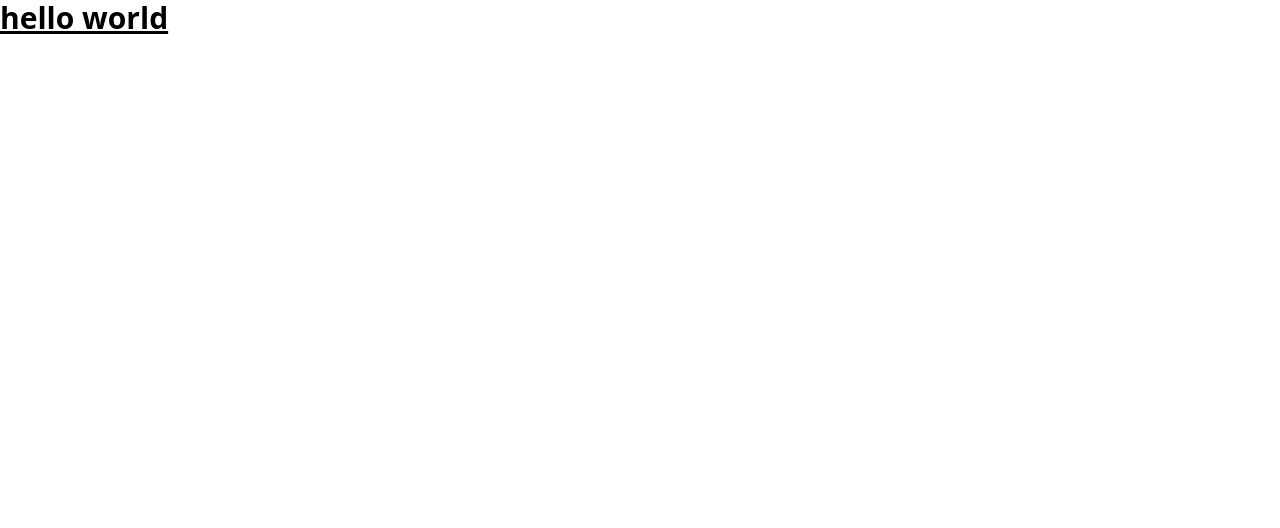
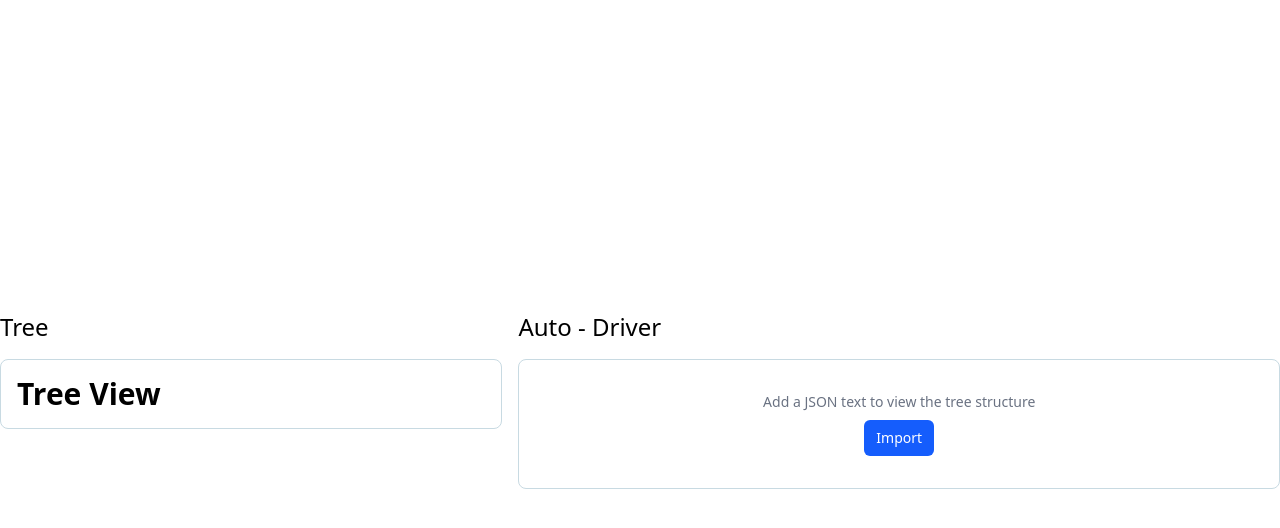
Before and after one commit to Mir-Labib-Hossain/snippet-tree-explorer, a React (Vite) app: page / in a window 1280 px wide. Shown: the top 528 px of the page. Built offline with nearby package versions, Linux system fonts and the light colour scheme.

Commit message:
Created basic Ui

```diff
--- a/src/App.tsx
+++ b/src/App.tsx
@@ -1,10 +1,52 @@
 import "./App.css";
+import { useState } from "react";
+import { Card } from "./components/ui/Card";
+import ImportJsonModal from "./components/ImportJsonModal";
 
 function App() {
+  const [jsonData, setJsonData] = useState<string | null>(null);
+  // {
+  //     root: {
+  //       src: {
+  //         app: null,
+  //         img: null,
+  //       },
+  //       public: {
+  //         languages: {
+  //           en: null,
+  //           bd: null,
+  //         },
+  //       },
+  //     },
+  //   }
+
   return (
-    <>
-      <h1 className="text-3xl font-bold underline">hello world</h1>
-    </>
+    <div className="flex items-center justify-center min-h-screen">
+      <div className="container mx-auto space-y-4">
+        <div className="grid grid-cols-10 gap-4">
+          <p className="text-2xl col-span-4">Tree</p>
+          <p className="text-2xl col-span-6">Auto - Driver</p>
+        </div>
+        <div className="grid grid-cols-10 gap-4">
+          <div className="col-span-4">
+            <Card>
+              <h1 className="text-3xl font-bold">Tree View</h1>
+            </Card>
+          </div>
+          <div className="col-span-6">
+            <Card>
+              {!jsonData && (
+                <div className="flex flex-col justify-center items-center gap-2 h-full my-4">
+                  <p className="text-sm text-gray-500">Add a JSON text to view the tree structure</p>
+                  <ImportJsonModal onImport={setJsonData} />
+                </div>
+              )}
+              {jsonData && <div className="whitespace-pre-wrap text-sm font-mono">{jsonData}</div>}
+            </Card>
+          </div>
+        </div>
+      </div>
+    </div>
   );
 }
 
--- /dev/null
+++ b/src/components/ImportJsonModal.tsx
@@ -0,0 +1,41 @@
+import { useState } from "react";
+import { Button } from "./ui/Button";
+import { Modal } from "./ui/Modal";
+
+function ImportJsonModal({ onImport }: { onImport: (jsonData: string) => void }) {
+  const [isOpen, setIsOpen] = useState(false);
+  const [text, setText] = useState("");
+
+  function closeModal() {
+    setIsOpen(false);
+    setText("");
+  }
+
+  function handleImport() {
+    onImport(text);
+    closeModal();
+  }
+
+  return (
+    <>
+      <Button onClick={() => setIsOpen(true)}>Import</Button>
+      <Modal
+        open={isOpen}
+        onClose={closeModal}
+        title="Import JSON"
+        footer={
+          <>
+            <Button variant="secondary" onClick={closeModal}>
+              Cancel
+            </Button>
+            <Button onClick={handleImport}>Import</Button>
+          </>
+        }
+      >
+        <textarea value={text} onChange={(e) => setText(e.target.value)} className="block w-full rounded border border-[#C8DAE2] p-2 font-mono text-sm" rows={8} placeholder="Paste your JSON here" />
+      </Modal>
+    </>
+  );
+}
+
+export default ImportJsonModal;
--- /dev/null
+++ b/src/components/ui/Button.tsx
@@ -0,0 +1,17 @@
+import { forwardRef } from "react";
+import type { ButtonHTMLAttributes } from "react";
+
+type ButtonVariant = "primary" | "secondary" | "ghost";
+export type ButtonProps = ButtonHTMLAttributes<HTMLButtonElement> & {
+  variant?: ButtonVariant;
+};
+
+const variantClasses: Record<ButtonVariant, string> = {
+  primary: "bg-blue-600 text-white hover:bg-blue-700",
+  secondary: "border border-gray-300 bg-white text-gray-900 hover:bg-gray-50",
+  ghost: "text-blue-600 hover:bg-blue-50",
+};
+
+export const Button = forwardRef<HTMLButtonElement, ButtonProps>(function Button({ className, variant = "primary", type = "button", ...props }, ref) {
+  return <button ref={ref} type={type} className={`rounded-md px-3 py-2 text-sm font-medium transition-colors cursor-pointer disabled:pointer-events-none disabled:opacity-60 ${variantClasses[variant]} ${className}`} {...props} />;
+});
--- /dev/null
+++ b/src/components/ui/Card.tsx
@@ -0,0 +1,9 @@
+import type { ReactNode } from "react";
+
+type CardProps = {
+  children: ReactNode;
+};
+
+export function Card({ children }: CardProps) {
+  return <div className="overflow-hidden rounded-lg border border-[#C8DAE2] p-4">{children}</div>;
+}
--- /dev/null
+++ b/src/components/ui/Modal.tsx
@@ -0,0 +1,37 @@
+import type { MouseEvent, ReactNode } from "react";
+
+type ModalProps = {
+  open: boolean;
+  onClose: () => void;
+  title?: string;
+  footer?: ReactNode;
+  children: ReactNode;
+};
+
+export function Modal({ open, onClose, title, footer, children }: ModalProps) {
+  if (!open) {
+    return null;
+  }
+
+  function handleOverlayClick(event: MouseEvent<HTMLDivElement>) {
+    if (event.target === event.currentTarget) {
+      onClose();
+    }
+  }
+
+  return (
+    <div className="fixed inset-0 z-50 flex items-center justify-center bg-black/40 p-4" onClick={handleOverlayClick} role="dialog" aria-modal="true" aria-label={title}>
+      <div className="relative w-full max-w-md rounded-lg bg-white p-6 shadow-xl">
+        <button type="button" onClick={onClose} aria-label="Close" className="absolute right-3 top-3 text-xl leading-none text-gray-500 transition hover:text-gray-700">
+          ×
+        </button>
+
+        {title && <h2 className="text-lg font-semibold text-gray-900">{title}</h2>}
+
+        <div className="mt-4 text-sm text-gray-700">{children}</div>
+
+        {footer && <div className="mt-6 flex justify-end gap-2">{footer}</div>}
+      </div>
+    </div>
+  );
+}
```
